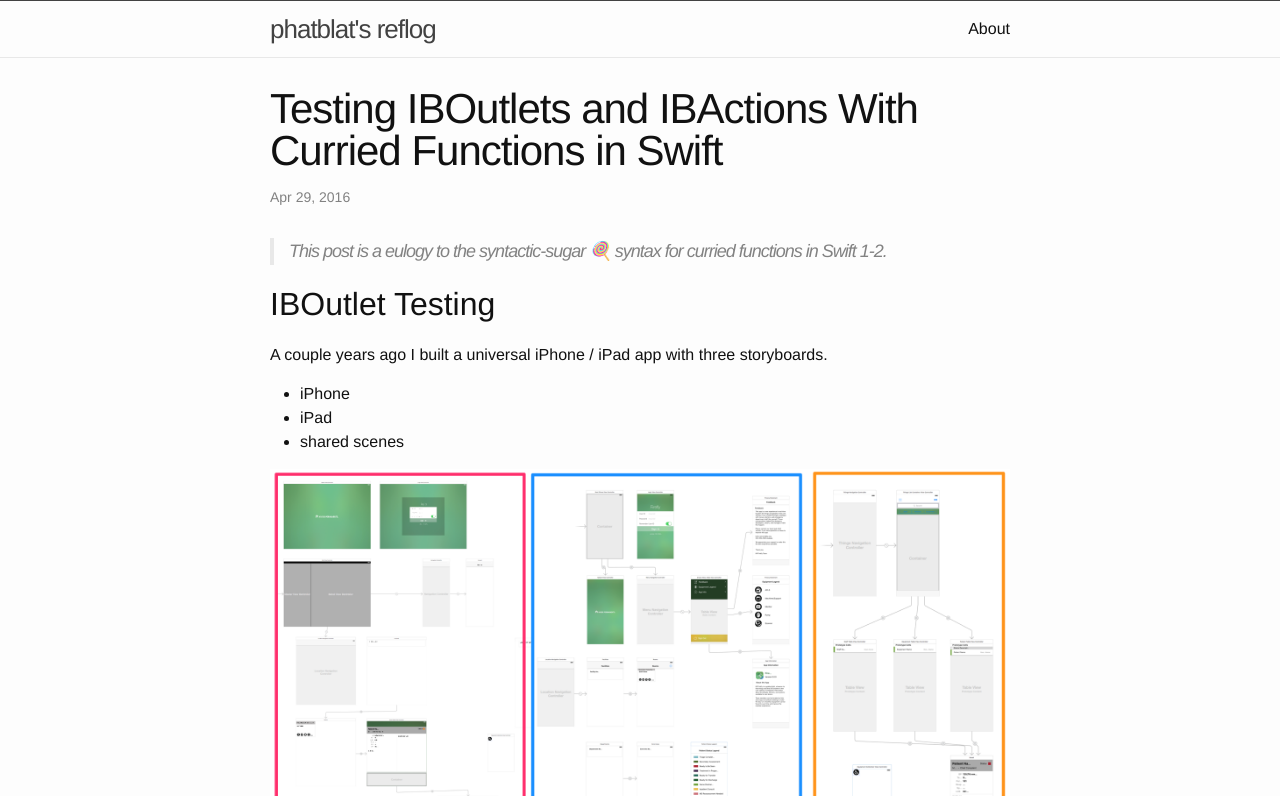
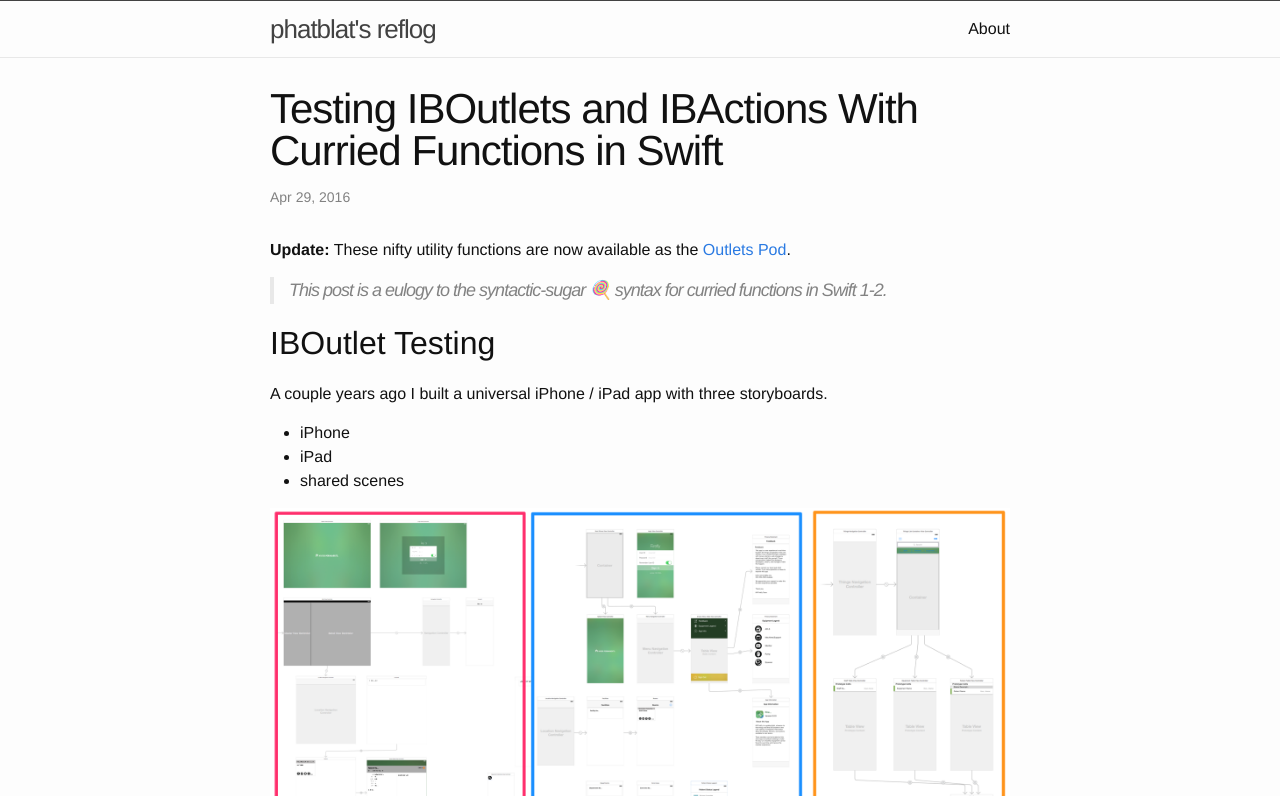
Before and after one commit to phatblat/reflog, a Jekyll site: the page built from www/_posts/2016-04-29-testing-iboutlets-and-ibactions-with-curried-functions-in-swift.markdown, in a window 1280 px wide and 900 px high, cut to the strip 104-900 px from the top of the window. Built offline with Jekyll 4.4.1, drawn with Linux system fonts in a browser that asks for light colours; emoji names are drawn with the system emoji font.

Commit message:
Add link to outlets-pod post from testing-iboutlets

```diff
--- a/www/_posts/2016-04-29-testing-iboutlets-and-ibactions-with-curried-functions-in-swift.markdown
+++ b/www/_posts/2016-04-29-testing-iboutlets-and-ibactions-with-curried-functions-in-swift.markdown
@@ -4,6 +4,8 @@ title: "Testing IBOutlets and IBActions With Curried Functions in Swift"
 date: 2016-04-29T13:39:19-06:00
 tags: swift, interface-builder, testing, function-currying, quick, nimble
 ---
+
+**Update:** These nifty utility functions are now available as the [Outlets Pod]({% post_url 2016-05-03-outlets-pod %}).
 
 > This post is a eulogy to the syntactic-sugar :lollipop: syntax for curried functions in Swift 1-2.
 
```
